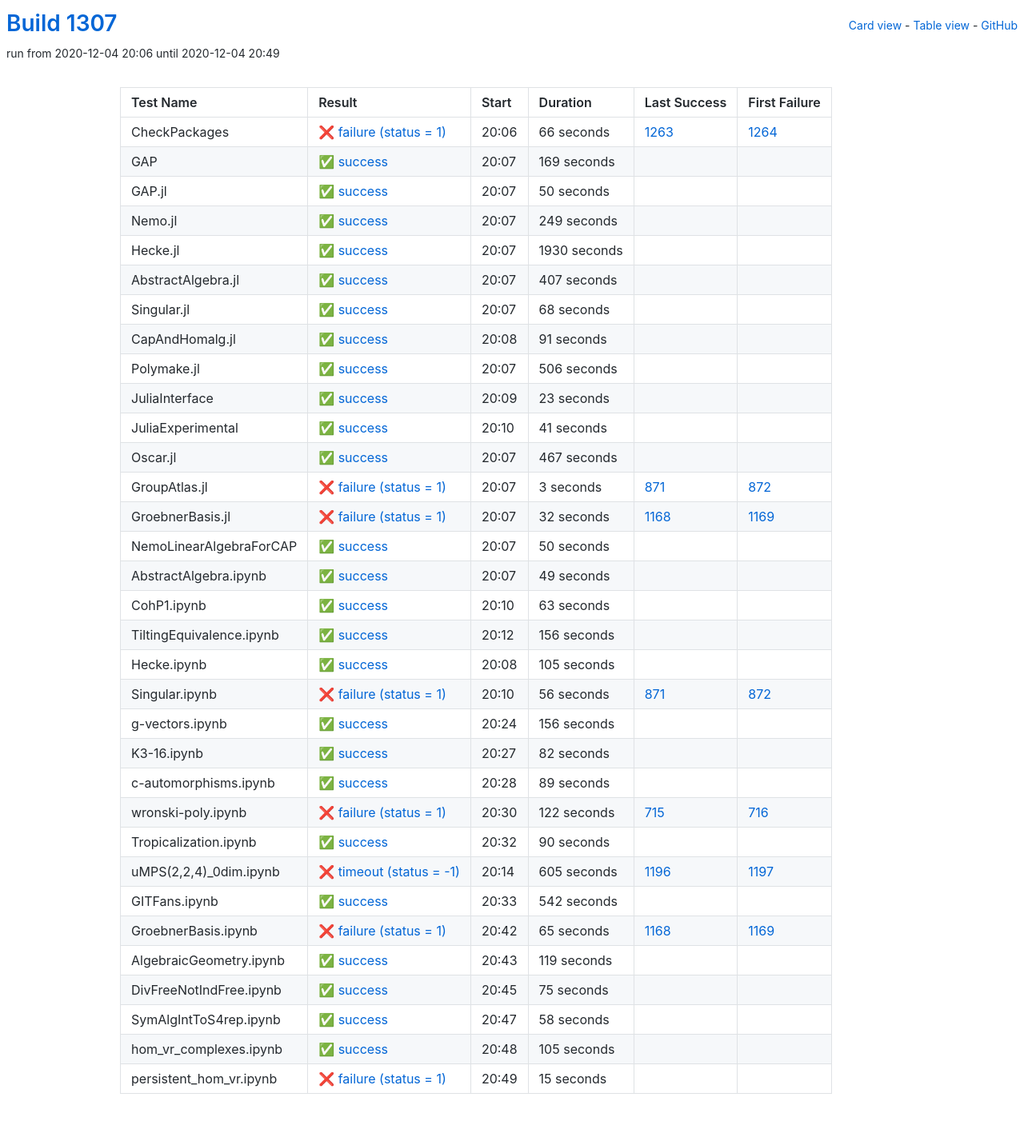
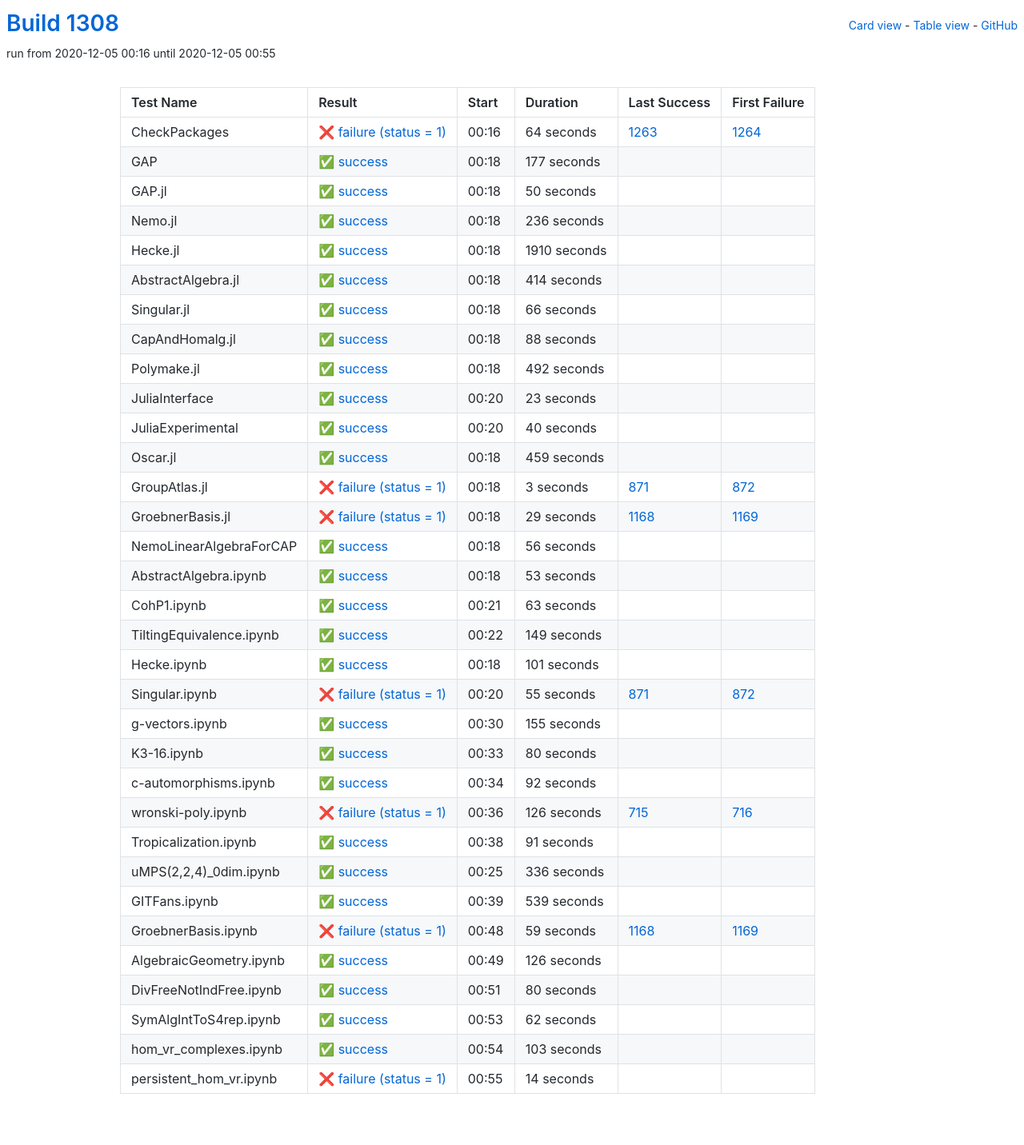
Before and after one commit to oscar-system/oscar-ci-status-stable, a Jekyll site: the page built from table.html, in a window 1280 px wide. Shown: the whole page at 80% size. Built offline with Jekyll 4.4.1, drawn with Linux system fonts in a browser that asks for light colours.

Commit message:
Build #1308

```diff
--- a/_data/ci.yml
+++ b/_data/ci.yml
@@ -1,6 +1,6 @@
 ---
-build: 1307
-build_url: https://oscarci.mathematik.uni-kl.de/job/oscar-stable/1307/
+build: 1308
+build_url: https://oscarci.mathematik.uni-kl.de/job/oscar-stable/1308/
 job: oscar-stable
 organization: oscar-system
 repo: oscar-ci-status-stable
@@ -8,32 +8,32 @@ repourl: https://github.com/oscar-system/oscar-ci-status-stable
 tests:
 - name: CheckPackages
   id: checkpackages
-  log: https://oscarci.mathematik.uni-kl.de/job/oscar-stable/1307/artifact/logs/build-1307/CheckPackages.log
-  start: 2020-12-04 20:06
+  log: https://oscarci.mathematik.uni-kl.de/job/oscar-stable/1308/artifact/logs/build-1308/CheckPackages.log
+  start: 2020-12-05 00:16
   success: false
   exitcode: 1
   status: failure
-  duration: 66
+  duration: 64
   last_success: 1263
   last_success_url: https://oscarci.mathematik.uni-kl.de/job/oscar-stable/1263/
   first_failure: 1264
   first_failure_url: https://oscarci.mathematik.uni-kl.de/job/oscar-stable/1264/
 - name: GAP
   id: gap
-  log: https://oscarci.mathematik.uni-kl.de/job/oscar-stable/1307/artifact/logs/build-1307/GAP.log
-  start: 2020-12-04 20:07
+  log: https://oscarci.mathematik.uni-kl.de/job/oscar-stable/1308/artifact/logs/build-1308/GAP.log
+  start: 2020-12-05 00:18
   success: true
   exitcode: 0
   status: success
-  duration: 169
+  duration: 177
   last_success: false
   last_success_url:
   first_failure: false
   first_failure_url:
 - name: GAP.jl
   id: gap-jl
-  log: https://oscarci.mathematik.uni-kl.de/job/oscar-stable/1307/artifact/logs/build-1307/GAP.jl.log
-  start: 2020-12-04 20:07
+  log: https://oscarci.mathematik.uni-kl.de/job/oscar-stable/1308/artifact/logs/build-1308/GAP.jl.log
+  start: 2020-12-05 00:18
   success: true
   exitcode: 0
   status: success
@@ -44,80 +44,80 @@ tests:
   first_failure_url:
 - name: Nemo.jl
   id: nemo-jl
-  log: https://oscarci.mathematik.uni-kl.de/job/oscar-stable/1307/artifact/logs/build-1307/Nemo.jl.log
-  start: 2020-12-04 20:07
+  log: https://oscarci.mathematik.uni-kl.de/job/oscar-stable/1308/artifact/logs/build-1308/Nemo.jl.log
+  start: 2020-12-05 00:18
   success: true
   exitcode: 0
   status: success
-  duration: 249
+  duration: 236
   last_success: false
   last_success_url:
   first_failure: false
   first_failure_url:
 - name: Hecke.jl
   id: hecke-jl
-  log: https://oscarci.mathematik.uni-kl.de/job/oscar-stable/1307/artifact/logs/build-1307/Hecke.jl.log
-  start: 2020-12-04 20:07
+  log: https://oscarci.mathematik.uni-kl.de/job/oscar-stable/1308/artifact/logs/build-1308/Hecke.jl.log
+  start: 2020-12-05 00:18
   success: true
   exitcode: 0
   status: success
-  duration: 1930
+  duration: 1910
   last_success: false
   last_success_url:
   first_failure: false
   first_failure_url:
 - name: AbstractAlgebra.jl
   id: abstractalgebra-jl
-  log: https://oscarci.mathematik.uni-kl.de/job/oscar-stable/1307/artifact/logs/build-1307/AbstractAlgebra.jl.log
-  start: 2020-12-04 20:07
+  log: https://oscarci.mathematik.uni-kl.de/job/oscar-stable/1308/artifact/logs/build-1308/AbstractAlgebra.jl.log
+  start: 2020-12-05 00:18
   success: true
   exitcode: 0
   status: success
-  duration: 407
+  duration: 414
   last_success: false
   last_success_url:
   first_failure: false
   first_failure_url:
 - name: Singular.jl
   id: singular-jl
-  log: https://oscarci.mathematik.uni-kl.de/job/oscar-stable/1307/artifact/logs/build-1307/Singular.jl.log
-  start: 2020-12-04 20:07
+  log: https://oscarci.mathematik.uni-kl.de/job/oscar-stable/1308/artifact/logs/build-1308/Singular.jl.log
+  start: 2020-12-05 00:18
   success: true
   exitcode: 0
   status: success
-  duration: 68
+  duration: 66
   last_success: false
   last_success_url:
   first_failure: false
   first_failure_url:
 - name: CapAndHomalg.jl
   id: capandhomalg-jl
-  log: https://oscarci.mathematik.uni-kl.de/job/oscar-stable/1307/artifact/logs/build-1307/CapAndHomalg.jl.log
-  start: 2020-12-04 20:08
+  log: https://oscarci.mathematik.uni-kl.de/job/oscar-stable/1308/artifact/logs/build-1308/CapAndHomalg.jl.log
+  start: 2020-12-05 00:18
   success: true
   exitcode: 0
   status: success
-  duration: 91
+  duration: 88
   last_success: false
   last_success_url:
   first_failure: false
   first_failure_url:
 - name: Polymake.jl
   id: polymake-jl
-  log: https://oscarci.mathematik.uni-kl.de/job/oscar-stable/1307/artifact/logs/build-1307/Polymake.jl.log
-  start: 2020-12-04 20:07
+  log: https://oscarci.mathematik.uni-kl.de/job/oscar-stable/1308/artifact/logs/build-1308/Polymake.jl.log
+  start: 2020-12-05 00:18
   success: true
   exitcode: 0
   status: success
-  duration: 506
+  duration: 492
   last_success: false
   last_success_url:
   first_failure: false
   first_failure_url:
 - name: JuliaInterface
   id: juliainterface
-  log: https://oscarci.mathematik.uni-kl.de/job/oscar-stable/1307/artifact/logs/build-1307/JuliaInterface.log
-  start: 2020-12-04 20:09
+  log: https://oscarci.mathematik.uni-kl.de/job/oscar-stable/1308/artifact/logs/build-1308/JuliaInterface.log
+  start: 2020-12-05 00:20
   success: true
   exitcode: 0
   status: success
@@ -128,32 +128,32 @@ tests:
   first_failure_url:
 - name: JuliaExperimental
   id: juliaexperimental
-  log: https://oscarci.mathematik.uni-kl.de/job/oscar-stable/1307/artifact/logs/build-1307/JuliaExperimental.log
-  start: 2020-12-04 20:10
+  log: https://oscarci.mathematik.uni-kl.de/job/oscar-stable/1308/artifact/logs/build-1308/JuliaExperimental.log
+  start: 2020-12-05 00:20
   success: true
   exitcode: 0
   status: success
-  duration: 41
+  duration: 40
   last_success: false
   last_success_url:
   first_failure: false
   first_failure_url:
 - name: Oscar.jl
   id: oscar-jl
-  log: https://oscarci.mathematik.uni-kl.de/job/oscar-stable/1307/artifact/logs/build-1307/Oscar.jl.log
-  start: 2020-12-04 20:07
+  log: https://oscarci.mathematik.uni-kl.de/job/oscar-stable/1308/artifact/logs/build-1308/Oscar.jl.log
+  start: 2020-12-05 00:18
   success: true
   exitcode: 0
   status: success
-  duration: 467
+  duration: 459
   last_success: false
   last_success_url:
   first_failure: false
   first_failure_url:
 - name: GroupAtlas.jl
   id: groupatlas-jl
-  log: https://oscarci.mathematik.uni-kl.de/job/oscar-stable/1307/artifact/logs/build-1307/GroupAtlas.jl.log
-  start: 2020-12-04 20:07
+  log: https://oscarci.mathematik.uni-kl.de/job/oscar-stable/1308/artifact/logs/build-1308/GroupAtlas.jl.log
+  start: 2020-12-05 00:18
   success: false
   exitcode: 1
   status: failure
@@ -164,44 +164,44 @@ tests:
   first_failure_url: https://oscarci.mathematik.uni-kl.de/job/oscar-stable/872/
 - name: GroebnerBasis.jl
   id: groebnerbasis-jl
-  log: https://oscarci.mathematik.uni-kl.de/job/oscar-stable/1307/artifact/logs/build-1307/GroebnerBasis.jl.log
-  start: 2020-12-04 20:07
+  log: https://oscarci.mathematik.uni-kl.de/job/oscar-stable/1308/artifact/logs/build-1308/GroebnerBasis.jl.log
+  start: 2020-12-05 00:18
   success: false
   exitcode: 1
   status: failure
-  duration: 32
+  duration: 29
   last_success: 1168
   last_success_url: https://oscarci.mathematik.uni-kl.de/job/oscar-stable/1168/
   first_failure: 1169
   first_failure_url: https://oscarci.mathematik.uni-kl.de/job/oscar-stable/1169/
 - name: NemoLinearAlgebraForCAP
   id: nemolinearalgebraforcap
-  log: https://oscarci.mathematik.uni-kl.de/job/oscar-stable/1307/artifact/logs/build-1307/NemoLinearAlgebraForCAP.log
-  start: 2020-12-04 20:07
+  log: https://oscarci.mathematik.uni-kl.de/job/oscar-stable/1308/artifact/logs/build-1308/NemoLinearAlgebraForCAP.log
+  start: 2020-12-05 00:18
   success: true
   exitcode: 0
   status: success
-  duration: 50
+  duration: 56
   last_success: false
   last_success_url:
   first_failure: false
   first_failure_url:
 - name: AbstractAlgebra.ipynb
   id: abstractalgebra-ipynb
-  log: https://oscarci.mathematik.uni-kl.de/job/oscar-stable/1307/artifact/logs/build-1307/AbstractAlgebra.ipynb.log
-  start: 2020-12-04 20:07
+  log: https://oscarci.mathematik.uni-kl.de/job/oscar-stable/1308/artifact/logs/build-1308/AbstractAlgebra.ipynb.log
+  start: 2020-12-05 00:18
   success: true
   exitcode: 0
   status: success
-  duration: 49
+  duration: 53
   last_success: false
   last_success_url:
   first_failure: false
   first_failure_url:
 - name: CohP1.ipynb
   id: cohp1-ipynb
-  log: https://oscarci.mathematik.uni-kl.de/job/oscar-stable/1307/artifact/logs/build-1307/CohP1.ipynb.log
-  start: 2020-12-04 20:10
+  log: https://oscarci.mathematik.uni-kl.de/job/oscar-stable/1308/artifact/logs/build-1308/CohP1.ipynb.log
+  start: 2020-12-05 00:21
   success: true
   exitcode: 0
   status: success
@@ -212,192 +212,192 @@ tests:
   first_failure_url:
 - name: TiltingEquivalence.ipynb
   id: tiltingequivalence-ipynb
-  log: https://oscarci.mathematik.uni-kl.de/job/oscar-stable/1307/artifact/logs/build-1307/TiltingEquivalence.ipynb.log
-  start: 2020-12-04 20:12
+  log: https://oscarci.mathematik.uni-kl.de/job/oscar-stable/1308/artifact/logs/build-1308/TiltingEquivalence.ipynb.log
+  start: 2020-12-05 00:22
   success: true
   exitcode: 0
   status: success
-  duration: 156
+  duration: 149
   last_success: false
   last_success_url:
   first_failure: false
   first_failure_url:
 - name: Hecke.ipynb
   id: hecke-ipynb
-  log: https://oscarci.mathematik.uni-kl.de/job/oscar-stable/1307/artifact/logs/build-1307/Hecke.ipynb.log
-  start: 2020-12-04 20:08
+  log: https://oscarci.mathematik.uni-kl.de/job/oscar-stable/1308/artifact/logs/build-1308/Hecke.ipynb.log
+  start: 2020-12-05 00:18
   success: true
   exitcode: 0
   status: success
-  duration: 105
+  duration: 101
   last_success: false
   last_success_url:
   first_failure: false
   first_failure_url:
 - name: Singular.ipynb
   id: singular-ipynb
-  log: https://oscarci.mathematik.uni-kl.de/job/oscar-stable/1307/artifact/logs/build-1307/Singular.ipynb.log
-  start: 2020-12-04 20:10
+  log: https://oscarci.mathematik.uni-kl.de/job/oscar-stable/1308/artifact/logs/build-1308/Singular.ipynb.log
+  start: 2020-12-05 00:20
   success: false
   exitcode: 1
   status: failure
-  duration: 56
+  duration: 55
   last_success: 871
   last_success_url: https://oscarci.mathematik.uni-kl.de/job/oscar-stable/871/
   first_failure: 872
   first_failure_url: https://oscarci.mathematik.uni-kl.de/job/oscar-stable/872/
 - name: g-vectors.ipynb
   id: g-vectors-ipynb
-  log: https://oscarci.mathematik.uni-kl.de/job/oscar-stable/1307/artifact/logs/build-1307/g-vectors.ipynb.log
-  start: 2020-12-04 20:24
+  log: https://oscarci.mathematik.uni-kl.de/job/oscar-stable/1308/artifact/logs/build-1308/g-vectors.ipynb.log
+  start: 2020-12-05 00:30
   success: true
   exitcode: 0
   status: success
-  duration: 156
+  duration: 155
   last_success: false
   last_success_url:
   first_failure: false
   first_failure_url:
 - name: K3-16.ipynb
   id: k3-16-ipynb
-  log: https://oscarci.mathematik.uni-kl.de/job/oscar-stable/1307/artifact/logs/build-1307/K3-16.ipynb.log
-  start: 2020-12-04 20:27
+  log: https://oscarci.mathematik.uni-kl.de/job/oscar-stable/1308/artifact/logs/build-1308/K3-16.ipynb.log
+  start: 2020-12-05 00:33
   success: true
   exitcode: 0
   status: success
-  duration: 82
+  duration: 80
   last_success: false
   last_success_url:
   first_failure: false
   first_failure_url:
 - name: c-automorphisms.ipynb
   id: c-automorphisms-ipynb
-  log: https://oscarci.mathematik.uni-kl.de/job/oscar-stable/1307/artifact/logs/build-1307/c-automorphisms.ipynb.log
-  start: 2020-12-04 20:28
+  log: https://oscarci.mathematik.uni-kl.de/job/oscar-stable/1308/artifact/logs/build-1308/c-automorphisms.ipynb.log
+  start: 2020-12-05 00:34
   success: true
   exitcode: 0
   status: success
-  duration: 89
+  duration: 92
   last_success: false
   last_success_url:
   first_failure: false
   first_failure_url:
 - name: wronski-poly.ipynb
   id: wronski-poly-ipynb
-  log: https://oscarci.mathematik.uni-kl.de/job/oscar-stable/1307/artifact/logs/build-1307/wronski-poly.ipynb.log
-  start: 2020-12-04 20:30
+  log: https://oscarci.mathematik.uni-kl.de/job/oscar-stable/1308/artifact/logs/build-1308/wronski-poly.ipynb.log
+  start: 2020-12-05 00:36
   success: false
   exitcode: 1
   status: failure
-  duration: 122
+  duration: 126
   last_success: 715
   last_success_url: https://oscarci.mathematik.uni-kl.de/job/oscar-stable/715/
   first_failure: 716
   first_failure_url: https://oscarci.mathematik.uni-kl.de/job/oscar-stable/716/
 - name: Tropicalization.ipynb
   id: tropicalization-ipynb
-  log: https://oscarci.mathematik.uni-kl.de/job/oscar-stable/1307/artifact/logs/build-1307/Tropicalization.ipynb.log
-  start: 2020-12-04 20:32
+  log: https://oscarci.mathematik.uni-kl.de/job/oscar-stable/1308/artifact/logs/build-1308/Tropicalization.ipynb.log
+  start: 2020-12-05 00:38
   success: true
   exitcode: 0
   status: success
-  duration: 90
+  duration: 91
   last_success: false
   last_success_url:
   first_failure: false
   first_failure_url:
 - name: uMPS(2,2,4)_0dim.ipynb
   id: umps-2-2-4-0dim-ipynb
-  log: https://oscarci.mathematik.uni-kl.de/job/oscar-stable/1307/artifact/logs/build-1307/uMPS-2-2-4-_0dim.ipynb.log
-  start: 2020-12-04 20:14
-  success: false
-  exitcode: -1
-  status: timeout
-  duration: 605
-  last_success: 1196
-  last_success_url: https://oscarci.mathematik.uni-kl.de/job/oscar-stable/1196/
-  first_failure: 1197
-  first_failure_url: https://oscarci.mathematik.uni-kl.de/job/oscar-stable/1197/
-- name: GITFans.ipynb
-  id: gitfans-ipynb
-  log: https://oscarci.mathematik.uni-kl.de/job/oscar-stable/1307/artifact/logs/build-1307/GITFans.ipynb.log
-  start: 2020-12-04 20:33
+  log: https://oscarci.mathematik.uni-kl.de/job/oscar-stable/1308/artifact/logs/build-1308/uMPS-2-2-4-_0dim.ipynb.log
+  start: 2020-12-05 00:25
   success: true
   exitcode: 0
   status: success
-  duration: 542
+  duration: 336
+  last_success: false
+  last_success_url:
+  first_failure: false
+  first_failure_url:
+- name: GITFans.ipynb
+  id: gitfans-ipynb
+  log: https://oscarci.mathematik.uni-kl.de/job/oscar-stable/1308/artifact/logs/build-1308/GITFans.ipynb.log
+  start: 2020-12-05 00:39
+  success: true
+  exitcode: 0
+  status: success
+  duration: 539
   last_success: false
   last_success_url:
   first_failure: false
   first_failure_url:
 - name: GroebnerBasis.ipynb
   id: groebnerbasis-ipynb
-  log: https://oscarci.mathematik.uni-kl.de/job/oscar-stable/1307/artifact/logs/build-1307/GroebnerBasis.ipynb.log
-  start: 2020-12-04 20:42
+  log: https://oscarci.mathematik.uni-kl.de/job/oscar-stable/1308/artifact/logs/build-1308/GroebnerBasis.ipynb.log
+  start: 2020-12-05 00:48
   success: false
   exitcode: 1
   status: failure
-  duration: 65
+  duration: 59
   last_success: 1168
   last_success_url: https://oscarci.mathematik.uni-kl.de/job/oscar-stable/1168/
   first_failure: 1169
   first_failure_url: https://oscarci.mathematik.uni-kl.de/job/oscar-stable/1169/
 - name: AlgebraicGeometry.ipynb
   id: algebraicgeometry-ipynb
-  log: https://oscarci.mathematik.uni-kl.de/job/oscar-stable/1307/artifact/logs/build-1307/AlgebraicGeometry.ipynb.log
-  start: 2020-12-04 20:43
+  log: https://oscarci.mathematik.uni-kl.de/job/oscar-stable/1308/artifact/logs/build-1308/AlgebraicGeometry.ipynb.log
+  start: 2020-12-05 00:49
   success: true
   exitcode: 0
   status: success
-  duration: 119
+  duration: 126
   last_success: false
   last_success_url:
   first_failure: false
   first_failure_url:
 - name: DivFreeNotIndFree.ipynb
   id: divfreenotindfree-ipynb
-  log: https://oscarci.mathematik.uni-kl.de/job/oscar-stable/1307/artifact/logs/build-1307/DivFreeNotIndFree.ipynb.log
-  start: 2020-12-04 20:45
+  log: https://oscarci.mathematik.uni-kl.de/job/oscar-stable/1308/artifact/logs/build-1308/DivFreeNotIndFree.ipynb.log
+  start: 2020-12-05 00:51
   success: true
   exitcode: 0
   status: success
-  duration: 75
+  duration: 80
   last_success: false
   last_success_url:
   first_failure: false
   first_failure_url:
 - name: SymAlgIntToS4rep.ipynb
   id: symalginttos4rep-ipynb
-  log: https://oscarci.mathematik.uni-kl.de/job/oscar-stable/1307/artifact/logs/build-1307/SymAlgIntToS4rep.ipynb.log
-  start: 2020-12-04 20:47
+  log: https://oscarci.mathematik.uni-kl.de/job/oscar-stable/1308/artifact/logs/build-1308/SymAlgIntToS4rep.ipynb.log
+  start: 2020-12-05 00:53
   success: true
   exitcode: 0
   status: success
-  duration: 58
+  duration: 62
   last_success: false
   last_success_url:
   first_failure: false
   first_failure_url:
 - name: hom_vr_complexes.ipynb
   id: hom-vr-complexes-ipynb
-  log: https://oscarci.mathematik.uni-kl.de/job/oscar-stable/1307/artifact/logs/build-1307/hom_vr_complexes.ipynb.log
-  start: 2020-12-04 20:48
+  log: https://oscarci.mathematik.uni-kl.de/job/oscar-stable/1308/artifact/logs/build-1308/hom_vr_complexes.ipynb.log
+  start: 2020-12-05 00:54
   success: true
   exitcode: 0
   status: success
-  duration: 105
+  duration: 103
   last_success: false
   last_success_url:
   first_failure: false
   first_failure_url:
 - name: persistent_hom_vr.ipynb
   id: persistent-hom-vr-ipynb
-  log: https://oscarci.mathematik.uni-kl.de/job/oscar-stable/1307/artifact/logs/build-1307/persistent_hom_vr.ipynb.log
-  start: 2020-12-04 20:49
+  log: https://oscarci.mathematik.uni-kl.de/job/oscar-stable/1308/artifact/logs/build-1308/persistent_hom_vr.ipynb.log
+  start: 2020-12-05 00:55
   success: false
   exitcode: 1
   status: failure
-  duration: 15
+  duration: 14
   last_success: false
   last_success_url:
   first_failure: false
```
Also changed, not shown: README.md.
